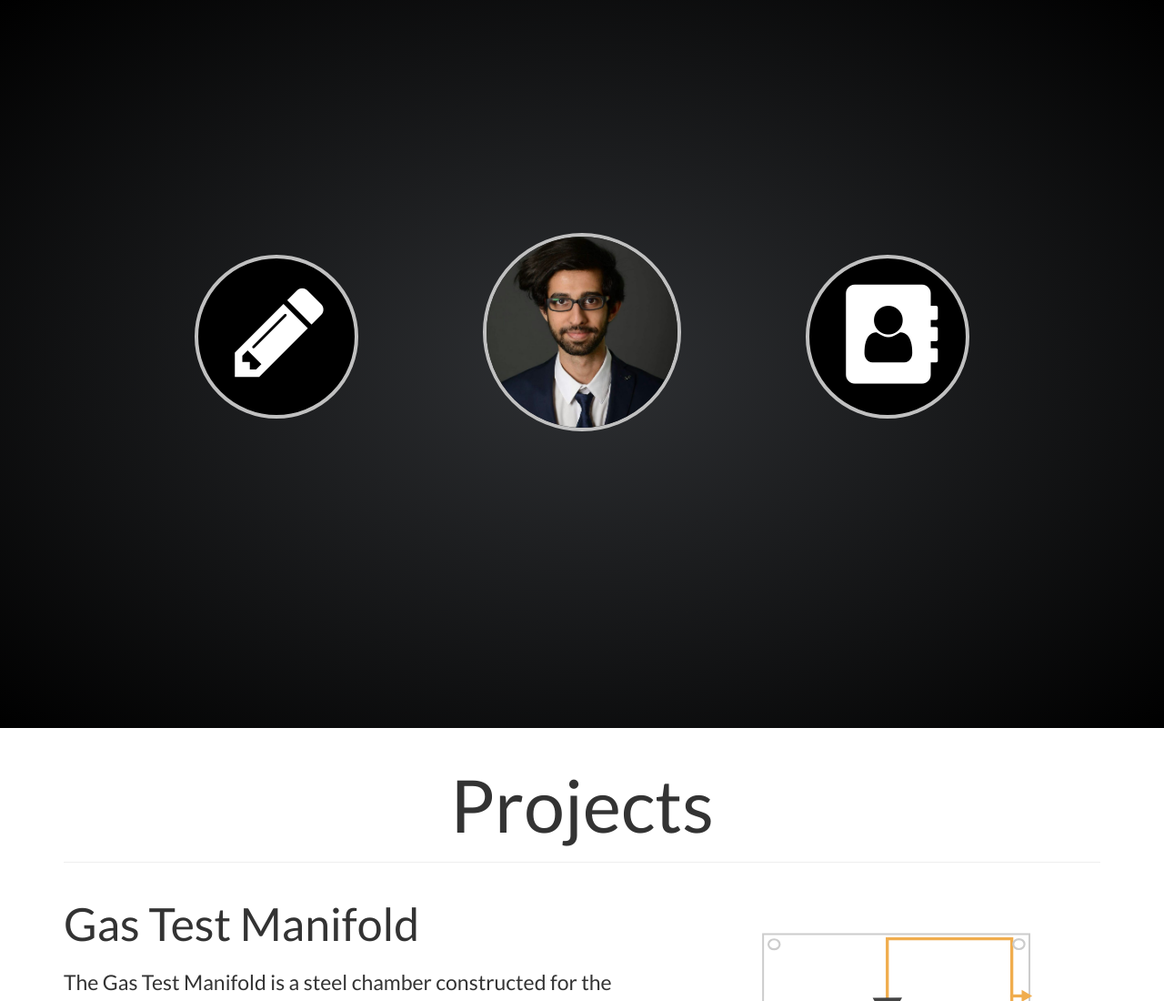
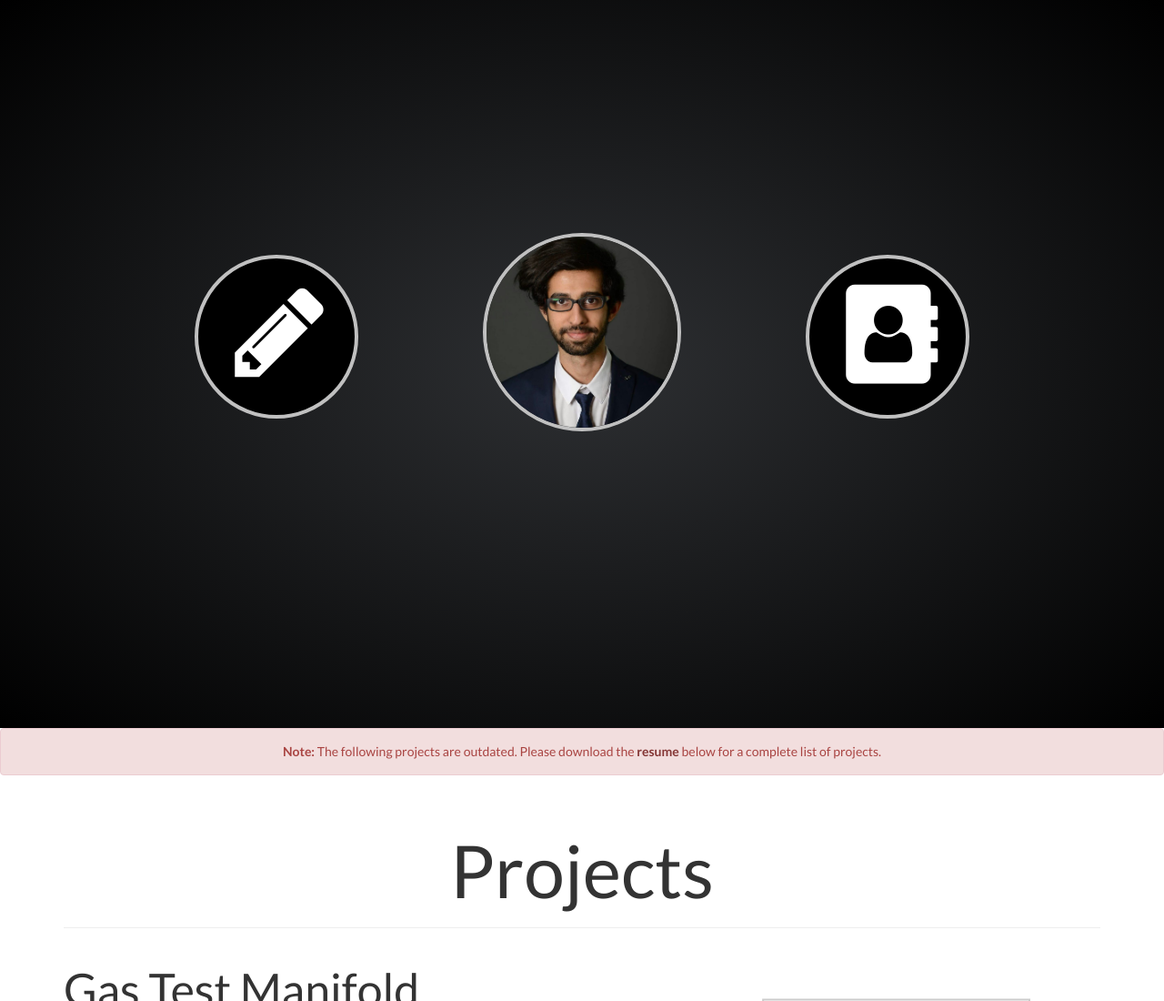
Before and after one commit to hamzanasir/hamzanasir.github.io, a plain HTML site: page index.html in a window 1280 px wide. Shown: the top 1100 px of the page at 91% size. Drawn offline with nearby package versions, Linux system fonts and the light colour scheme; some packages are replaced by stand-ins of ours; a script that the page names is missing.

Commit message:
Add banner for outdated portfolio

```diff
--- a/index.html
+++ b/index.html
@@ -92,6 +92,7 @@
 
 			</header>
 		</div>
+	<div class="alert alert-danger text-center fixedElement" role="alert"><strong>Note:</strong> The following projects are outdated. Please download the <a href="/static/muhammad_hamza_nasir_resume.pdf" class="alert-link">resume</a> below for a complete list of projects.</div>
 	<div class="container">
 		<div id="projects-header" class="page-header text-center">
 	  		<h1>Projects</h1>
--- a/stylesheets/styles.css
+++ b/stylesheets/styles.css
@@ -31,6 +31,12 @@ svg {
 
 img {
 	height: 140%;
+}
+
+.fixedElement {
+  z-index: 100;
+  position: sticky;
+  top: 0px;
 }
 
 .overlay {
```
